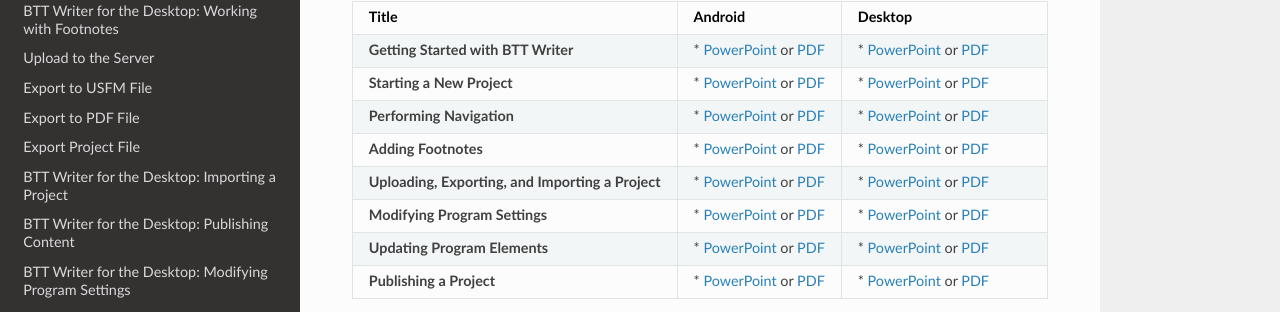
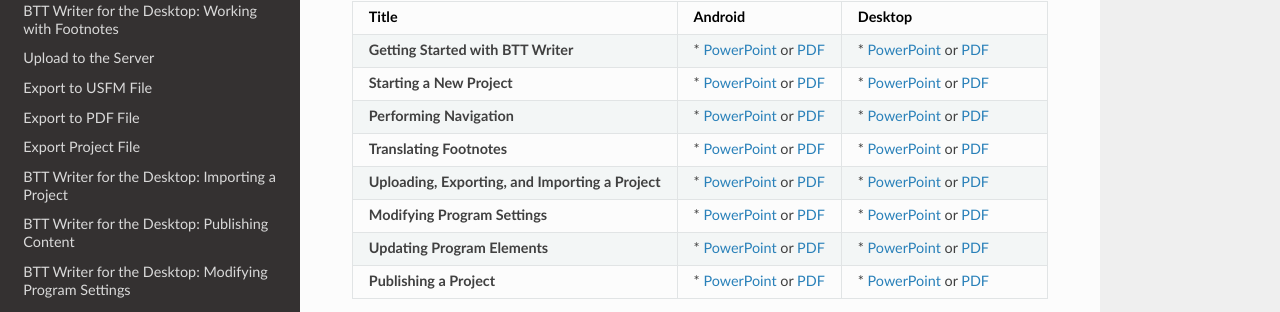
Before and after one commit to mondele/btt-writer-docs, a Sphinx documentation site: the page built from docs/Appendix.rst, in a window 1280 px wide and 1263 px high. Shown: the part 727-1039 px from the top of the window. Built offline with Sphinx 7.4.7 and the Read the Docs theme 2.0.0, drawn with Linux system fonts in a browser that asks for light colours; pages that are not in the unit, such as notebooks, are missing from menus.

Commit message:
Update Appendix.rst

```diff
--- a/docs/Appendix.rst
+++ b/docs/Appendix.rst
@@ -56,7 +56,7 @@
      - \* `PowerPoint <https://github.com/WycliffeAssociates/btt-writer-docs/blob/master/docs/ANavigation.pptx>`_ or `PDF <https://github.com/WycliffeAssociates/btt-writer-docs/blob/master/docs/ANavigation.pdf>`_
      - \* `PowerPoint <https://github.com/WycliffeAssociates/btt-writer-docs/blob/master/docs/DNavigation.pptx>`_ or `PDF <https://github.com/WycliffeAssociates/btt-writer-docs/blob/master/docs/DNavigation.pdf>`_
 
-   * - **Adding Footnotes**
+   * - **Translating Footnotes**
      - \* `PowerPoint <https://github.com/WycliffeAssociates/btt-writer-docs/blob/master/docs/AFootnote.pptx>`_ or `PDF <https://github.com/WycliffeAssociates/btt-writer-docs/blob/master/docs/AFootnote.pdf>`_
      - \* `PowerPoint <https://github.com/WycliffeAssociates/btt-writer-docs/blob/master/docs/DFootnote.pptx>`_ or `PDF <https://github.com/WycliffeAssociates/btt-writer-docs/blob/master/docs/DFootnote.pdf>`_
 
```
